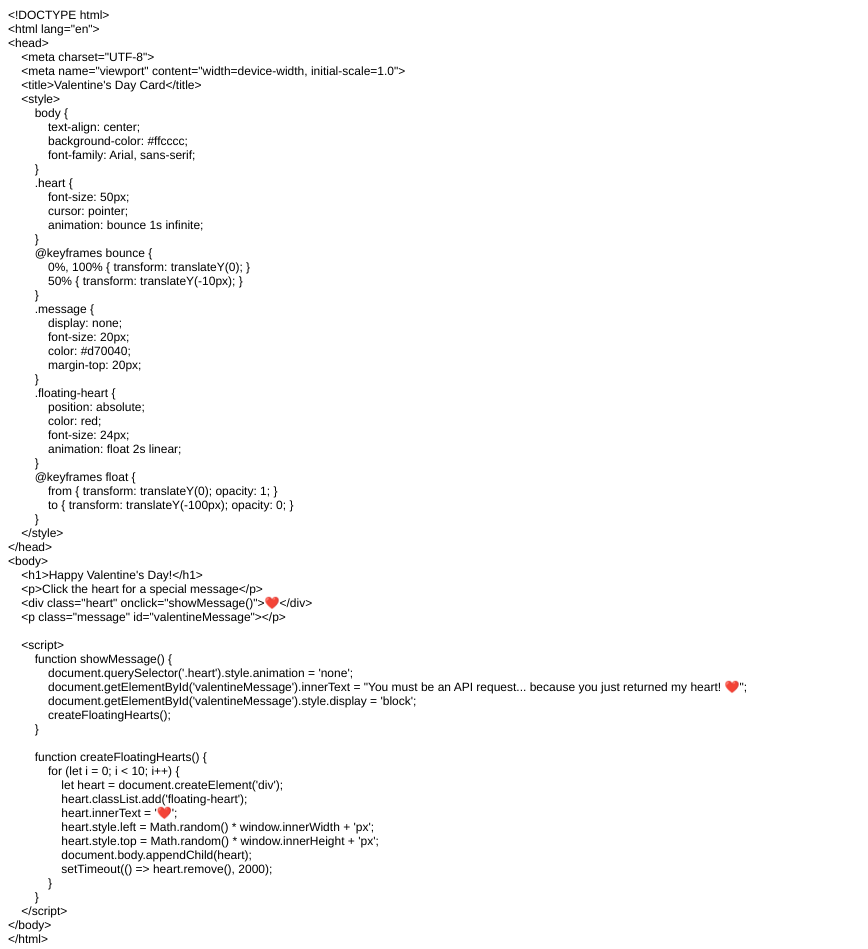
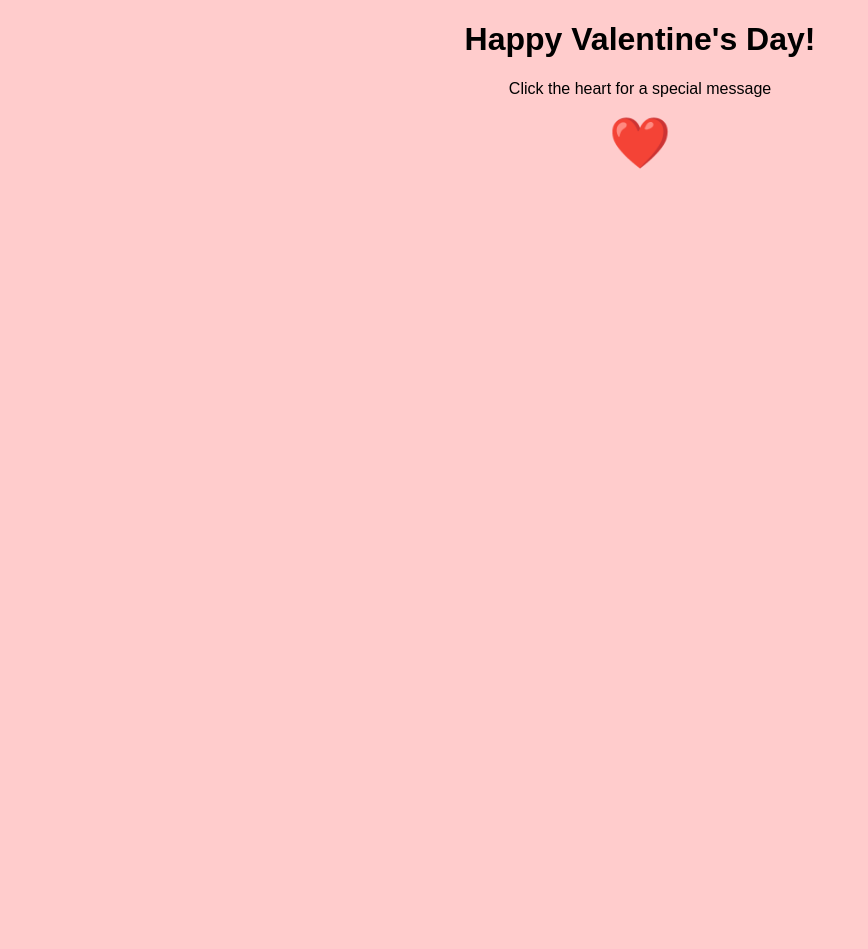
Before and after one commit to gybra101/valentine, a plain HTML site: page index.html in a window 1280 px wide. Shown: the whole page, without its empty margins (0-868 px from the left). After the commit the page ends 800 px from the top, so only its background shows below. Drawn offline with Linux system fonts and the light colour scheme.

Commit message:
Update index.html

```diff
--- a/index.html
+++ b/index.html
@@ -1,83 +1,68 @@
-<!DOCTYPE html PUBLIC "-//W3C//DTD HTML 4.01//EN" "http://www.w3.org/TR/html4/strict.dtd">
-<html>
+<!DOCTYPE html>
+<html lang="en">
 <head>
-  <meta http-equiv="Content-Type" content="text/html; charset=utf-8">
-  <meta http-equiv="Content-Style-Type" content="text/css">
-  <title></title>
-  <meta name="Generator" content="Cocoa HTML Writer">
-  <meta name="CocoaVersion" content="2487.6">
-  <style type="text/css">
-    p.p1 {margin: 0.0px 0.0px 0.0px 0.0px; font: 12.0px Helvetica}
-    p.p2 {margin: 0.0px 0.0px 0.0px 0.0px; font: 12.0px Helvetica; min-height: 14.0px}
-  </style>
+    <meta charset="UTF-8">
+    <meta name="viewport" content="width=device-width, initial-scale=1.0">
+    <title>Valentine's Day Card</title>
+    <style>
+        body {
+            text-align: center;
+            background-color: #ffcccc;
+            font-family: Arial, sans-serif;
+        }
+        .heart {
+            font-size: 50px;
+            cursor: pointer;
+            animation: bounce 1s infinite;
+        }
+        @keyframes bounce {
+            0%, 100% { transform: translateY(0); }
+            50% { transform: translateY(-10px); }
+        }
+        .message {
+            display: none;
+            font-size: 20px;
+            color: #d70040;
+            margin-top: 20px;
+        }
+        .floating-heart {
+            position: absolute;
+            color: red;
+            font-size: 24px;
+            animation: float 2s linear;
+        }
+        @keyframes float {
+            from { transform: translateY(0); opacity: 1; }
+            to { transform: translateY(-100px); opacity: 0; }
+        }
+    </style>
 </head>
 <body>
-<p class="p1">&lt;!DOCTYPE html&gt;</p>
-<p class="p1">&lt;html lang="en"&gt;</p>
-<p class="p1">&lt;head&gt;</p>
-<p class="p1"><span class="Apple-converted-space">    </span>&lt;meta charset="UTF-8"&gt;</p>
-<p class="p1"><span class="Apple-converted-space">    </span>&lt;meta name="viewport" content="width=device-width, initial-scale=1.0"&gt;</p>
-<p class="p1"><span class="Apple-converted-space">    </span>&lt;title&gt;Valentine's Day Card&lt;/title&gt;</p>
-<p class="p1"><span class="Apple-converted-space">    </span>&lt;style&gt;</p>
-<p class="p1"><span class="Apple-converted-space">        </span>body {</p>
-<p class="p1"><span class="Apple-converted-space">            </span>text-align: center;</p>
-<p class="p1"><span class="Apple-converted-space">            </span>background-color: #ffcccc;</p>
-<p class="p1"><span class="Apple-converted-space">            </span>font-family: Arial, sans-serif;</p>
-<p class="p1"><span class="Apple-converted-space">        </span>}</p>
-<p class="p1"><span class="Apple-converted-space">        </span>.heart {</p>
-<p class="p1"><span class="Apple-converted-space">            </span>font-size: 50px;</p>
-<p class="p1"><span class="Apple-converted-space">            </span>cursor: pointer;</p>
-<p class="p1"><span class="Apple-converted-space">            </span>animation: bounce 1s infinite;</p>
-<p class="p1"><span class="Apple-converted-space">        </span>}</p>
-<p class="p1"><span class="Apple-converted-space">        </span>@keyframes bounce {</p>
-<p class="p1"><span class="Apple-converted-space">            </span>0%, 100% { transform: translateY(0); }</p>
-<p class="p1"><span class="Apple-converted-space">            </span>50% { transform: translateY(-10px); }</p>
-<p class="p1"><span class="Apple-converted-space">        </span>}</p>
-<p class="p1"><span class="Apple-converted-space">        </span>.message {</p>
-<p class="p1"><span class="Apple-converted-space">            </span>display: none;</p>
-<p class="p1"><span class="Apple-converted-space">            </span>font-size: 20px;</p>
-<p class="p1"><span class="Apple-converted-space">            </span>color: #d70040;</p>
-<p class="p1"><span class="Apple-converted-space">            </span>margin-top: 20px;</p>
-<p class="p1"><span class="Apple-converted-space">        </span>}</p>
-<p class="p1"><span class="Apple-converted-space">        </span>.floating-heart {</p>
-<p class="p1"><span class="Apple-converted-space">            </span>position: absolute;</p>
-<p class="p1"><span class="Apple-converted-space">            </span>color: red;</p>
-<p class="p1"><span class="Apple-converted-space">            </span>font-size: 24px;</p>
-<p class="p1"><span class="Apple-converted-space">            </span>animation: float 2s linear;</p>
-<p class="p1"><span class="Apple-converted-space">        </span>}</p>
-<p class="p1"><span class="Apple-converted-space">        </span>@keyframes float {</p>
-<p class="p1"><span class="Apple-converted-space">            </span>from { transform: translateY(0); opacity: 1; }</p>
-<p class="p1"><span class="Apple-converted-space">            </span>to { transform: translateY(-100px); opacity: 0; }</p>
-<p class="p1"><span class="Apple-converted-space">        </span>}</p>
-<p class="p1"><span class="Apple-converted-space">    </span>&lt;/style&gt;</p>
-<p class="p1">&lt;/head&gt;</p>
-<p class="p1">&lt;body&gt;</p>
-<p class="p1"><span class="Apple-converted-space">    </span>&lt;h1&gt;Happy Valentine's Day!&lt;/h1&gt;</p>
-<p class="p1"><span class="Apple-converted-space">    </span>&lt;p&gt;Click the heart for a special message&lt;/p&gt;</p>
-<p class="p1"><span class="Apple-converted-space">    </span>&lt;div class="heart" onclick="showMessage()"&gt;❤️&lt;/div&gt;</p>
-<p class="p1"><span class="Apple-converted-space">    </span>&lt;p class="message" id="valentineMessage"&gt;&lt;/p&gt;</p>
-<p class="p2"><span class="Apple-converted-space">    </span></p>
-<p class="p1"><span class="Apple-converted-space">    </span>&lt;script&gt;</p>
-<p class="p1"><span class="Apple-converted-space">        </span>function showMessage() {</p>
-<p class="p1"><span class="Apple-converted-space">            </span>document.querySelector('.heart').style.animation = 'none';</p>
-<p class="p1"><span class="Apple-converted-space">            </span>document.getElementById('valentineMessage').innerText = "You must be an API request... because you just returned my heart! ❤️";</p>
-<p class="p1"><span class="Apple-converted-space">            </span>document.getElementById('valentineMessage').style.display = 'block';</p>
-<p class="p1"><span class="Apple-converted-space">            </span>createFloatingHearts();</p>
-<p class="p1"><span class="Apple-converted-space">        </span>}</p>
-<p class="p2"><span class="Apple-converted-space">        </span></p>
-<p class="p1"><span class="Apple-converted-space">        </span>function createFloatingHearts() {</p>
-<p class="p1"><span class="Apple-converted-space">            </span>for (let i = 0; i &lt; 10; i++) {</p>
-<p class="p1"><span class="Apple-converted-space">                </span>let heart = document.createElement('div');</p>
-<p class="p1"><span class="Apple-converted-space">                </span>heart.classList.add('floating-heart');</p>
-<p class="p1"><span class="Apple-converted-space">                </span>heart.innerText = '❤️';</p>
-<p class="p1"><span class="Apple-converted-space">                </span>heart.style.left = Math.random() * window.innerWidth + 'px';</p>
-<p class="p1"><span class="Apple-converted-space">                </span>heart.style.top = Math.random() * window.innerHeight + 'px';</p>
-<p class="p1"><span class="Apple-converted-space">                </span>document.body.appendChild(heart);</p>
-<p class="p1"><span class="Apple-converted-space">                </span>setTimeout(() =&gt; heart.remove(), 2000);</p>
-<p class="p1"><span class="Apple-converted-space">            </span>}</p>
-<p class="p1"><span class="Apple-converted-space">        </span>}</p>
-<p class="p1"><span class="Apple-converted-space">    </span>&lt;/script&gt;</p>
-<p class="p1">&lt;/body&gt;</p>
-<p class="p1">&lt;/html&gt;</p>
+    <h1>Happy Valentine's Day!</h1>
+    <p>Click the heart for a special message</p>
+    <div class="heart" onclick="showMessage()">❤️</div>
+    <p class="message" id="valentineMessage"></p>
+
+    <script>
+        function showMessage() {
+            document.querySelector('.heart').style.animation = 'none';
+            document.getElementById('valentineMessage').innerText =
+                "You must be an API request... because you just returned my heart! ❤️";
+            document.getElementById('valentineMessage').style.display = 'block';
+            createFloatingHearts();
+        }
+
+        function createFloatingHearts() {
+            for (let i = 0; i < 10; i++) {
+                let heart = document.createElement('div');
+                heart.classList.add('floating-heart');
+                heart.innerText = '❤️';
+                heart.style.left = Math.random() * window.innerWidth + 'px';
+                heart.style.top = Math.random() * window.innerHeight + 'px';
+                document.body.appendChild(heart);
+                setTimeout(() => heart.remove(), 2000);
+            }
+        }
+    </script>
 </body>
 </html>
```
